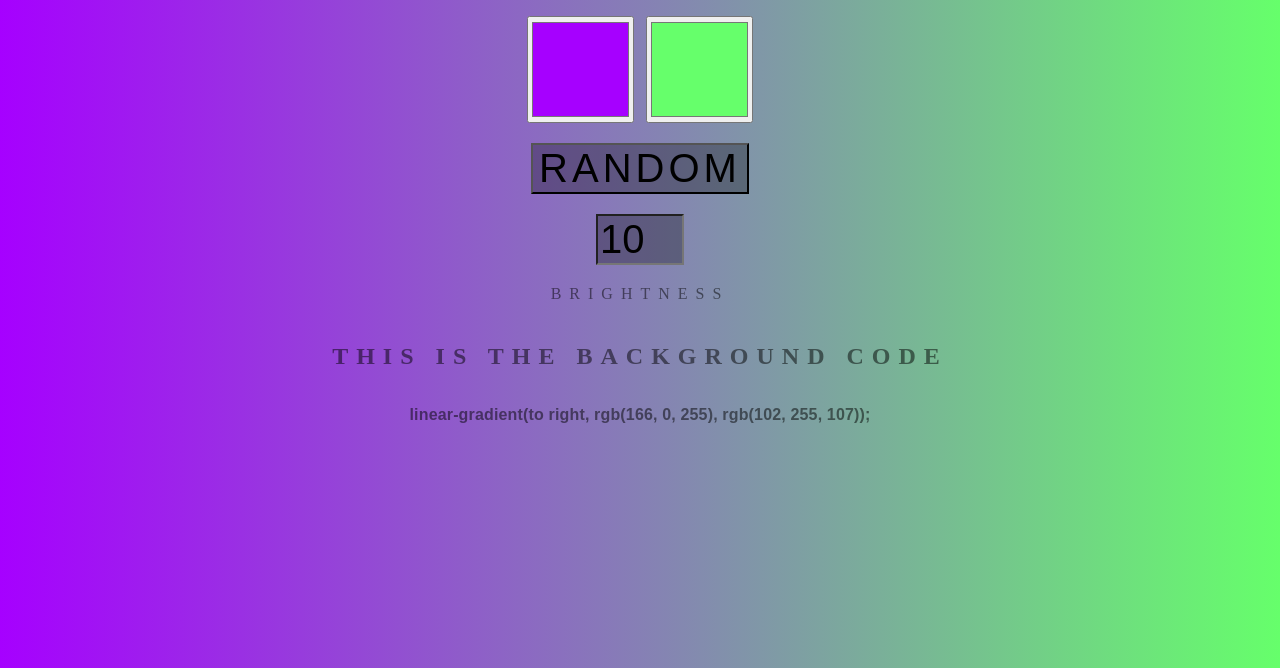
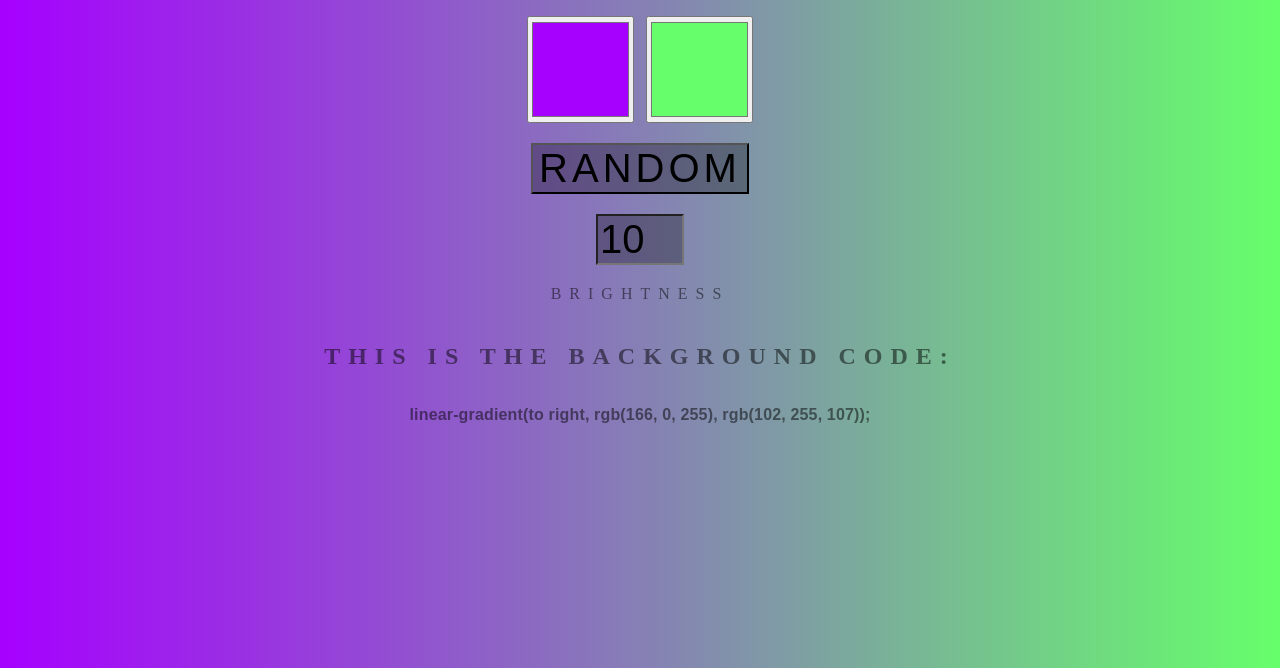
Before and after one commit to Ahren-with-an-h/Background-Generator, a plain HTML site: page index.html in a window 1280 px wide. Shown: the part 132-800 px from the top of the page. Drawn offline with Linux system fonts and the light colour scheme.

Commit message:
changing text

```diff
--- a/index.html
+++ b/index.html
@@ -19,7 +19,7 @@
   <div class="label">
     Brightness
   </div>
-  <h2>This is the background code</h2>
+  <h2>This is the background code: </h2>
   <h3></h3>
   <script type="text/javascript" src="script.js"></script>
 </body>
```
